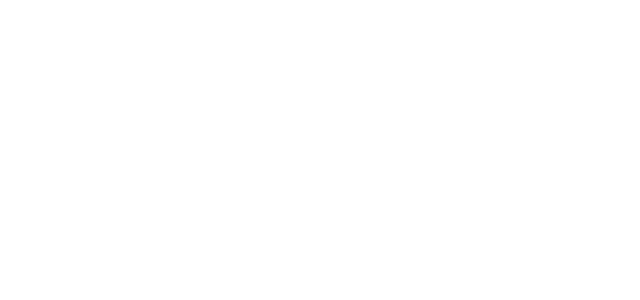
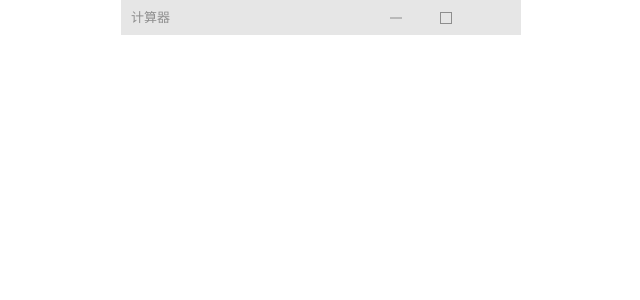
Before and after one commit to luckycode01/counter, a Vue app: page / in a window 1280 px wide. Shown: the top 300 px of the page, without its empty margins (319-959 px from the left). Built offline with nearby package versions, Linux system fonts and the light colour scheme.

Commit message:
first submit

```diff
--- a/package.json
+++ b/package.json
@@ -9,7 +9,8 @@
   },
   "dependencies": {
     "core-js": "^3.6.5",
-    "vue": "^2.6.11"
+    "vue": "^2.6.11",
+    "vue-router": "^3.5.1"
   },
   "devDependencies": {
     "@vue/cli-plugin-babel": "~4.5.0",
--- a/src/App.vue
+++ b/src/App.vue
@@ -1,5 +1,7 @@
 <template>
-  <div id="app"></div>
+  <div id="app">
+    <router-view></router-view>
+  </div>
 </template>
 
 <script>
@@ -9,17 +11,58 @@
   name: 'App',
   components: {
     // HelloWorld
+
   }
 }
 </script>
 
 <style>
-#app {
-  font-family: Avenir, Helvetica, Arial, sans-serif;
-  -webkit-font-smoothing: antialiased;
-  -moz-osx-font-smoothing: grayscale;
-  text-align: center;
-  color: #2c3e50;
-  margin-top: 60px;
+* {
+  margin: 0;
+  padding: 0;
+}
+html,
+body {
+  width: 100%;
+  height: 100%;
+  font: 14px/1.5 Helvetica Neue, Helvetica, Arial, Microsoft Yahei,
+    Hiragino Sans GB, Heiti SC, WenQuanYi Micro Hei, sans-serif;
+}
+a {
+  text-decoration: none;
+  color: black;
+  background-color: rgba(0, 0, 0, 0);
+}
+input,
+button,
+img {
+  outline: none;
+  border: none;
+}
+li {
+  list-style-type: none;
+}
+.clearfix::before {
+  content: "";
+  height: 0;
+  visibility: hidden;
+  display: block;
+}
+.clearfix::after {
+  content: "";
+  height: 0;
+  visibility: hidden;
+  display: block;
+  clear: both;
+}
+.clearfix {
+  zoom: 1;
+}
+
+.fl {
+  float: left;
+}
+.fr {
+  float: right;
 }
 </style>
--- /dev/null
+++ b/src/components/TopBar.vue
@@ -0,0 +1,71 @@
+<template>
+  <div>
+    <!-- 顶部标题，关闭，全屏 栏 -->
+    <div class="layout">
+      <div class="title">计算器</div>
+      <div class="right">
+        <div class="scale fl">
+          <div></div>
+        </div>
+        <div class="square fl">
+          <div></div>
+        </div>
+        <div class="close fl">
+          <div></div>
+        </div>
+      </div>
+    </div>
+  </div>
+</template>
+<style>
+.layout {
+  width: 400px;
+  height: 35px;
+  background-color: #e6e6e6;
+  position: relative;
+  margin: 0 auto;
+  line-height: 35px;
+}
+.layout .title {
+  position: absolute;
+  left: 10px;
+  font-size: 13px;
+  color: #8e8e8e;
+}
+.right {
+  position: absolute;
+  right: 0;
+}
+.right .scale,
+.right .square,
+.right .close {
+  position: relative;
+  width: 50px;
+  height: 35px;
+}
+.right .scale > div {
+  position: absolute;
+  left: 50%;
+  top: 50%;
+  transform: translate(-50%, -50%);
+  width: 12px;
+  border-top: 1px solid #8e8e8e;
+  line-height: 30px;
+}
+.right .scale:hover,
+.right .square:hover {
+  background-color: #cccccc;
+}
+.right .close:hover {
+  background-color: rgb(231, 43, 43);
+}
+.right .square > div {
+  width: 10px;
+  height: 10px;
+  border: 1px solid #8e8e8e;
+  position: absolute;
+  left: 50%;
+  top: 50%;
+  transform: translate(-50%, -50%);
+}
+</style>
--- /dev/null
+++ b/src/components/headTitle.vue
@@ -0,0 +1,11 @@
+
+<template>
+  <div>
+    <!-- 头部菜单 选择功能 -->
+  </div>
+</template>
+<script>
+export default {
+
+}
+</script>
--- a/src/main.js
+++ b/src/main.js
@@ -1,8 +1,10 @@
-import Vue from 'vue'
-import App from './App.vue'
+import Vue from 'vue';
+import App from './App.vue';
+import router from './router/index.js';
 
-Vue.config.productionTip = false
+Vue.config.productionTip = false;
 
 new Vue({
-  render: h => h(App),
-}).$mount('#app')
+  router,
+  render: (h) => h(App),
+}).$mount('#app');
--- /dev/null
+++ b/src/router/index.js
@@ -0,0 +1,22 @@
+import Vue from 'vue';
+import Router from 'vue-router';
+import Index from '../views/Index.vue';
+
+Vue.use(Router);
+
+const router = new Router({
+  mode: 'history',
+  base: process.env.BASE_URL,
+  routes: [
+    // {
+    //   path: '/',
+    //   redirect: 'index',
+    // },
+    {
+      path: '/',
+      name: 'Index',
+      component: Index,
+    },
+  ],
+});
+export default router;
--- /dev/null
+++ b/src/views/Index.vue
@@ -0,0 +1,17 @@
+<template>
+  <div>
+    <top-bar></top-bar>
+    <head-title></head-title>
+  </div>
+</template>
+
+<script>
+import TopBar from "../components/TopBar.vue"
+import HeadTitle from "../components/headTitle.vue";
+export default {
+  components: {
+    TopBar,
+    HeadTitle,
+  }
+}
+</script>
```
Also changed, not shown: 1 other file (tests, documents, lock files or other folders).
